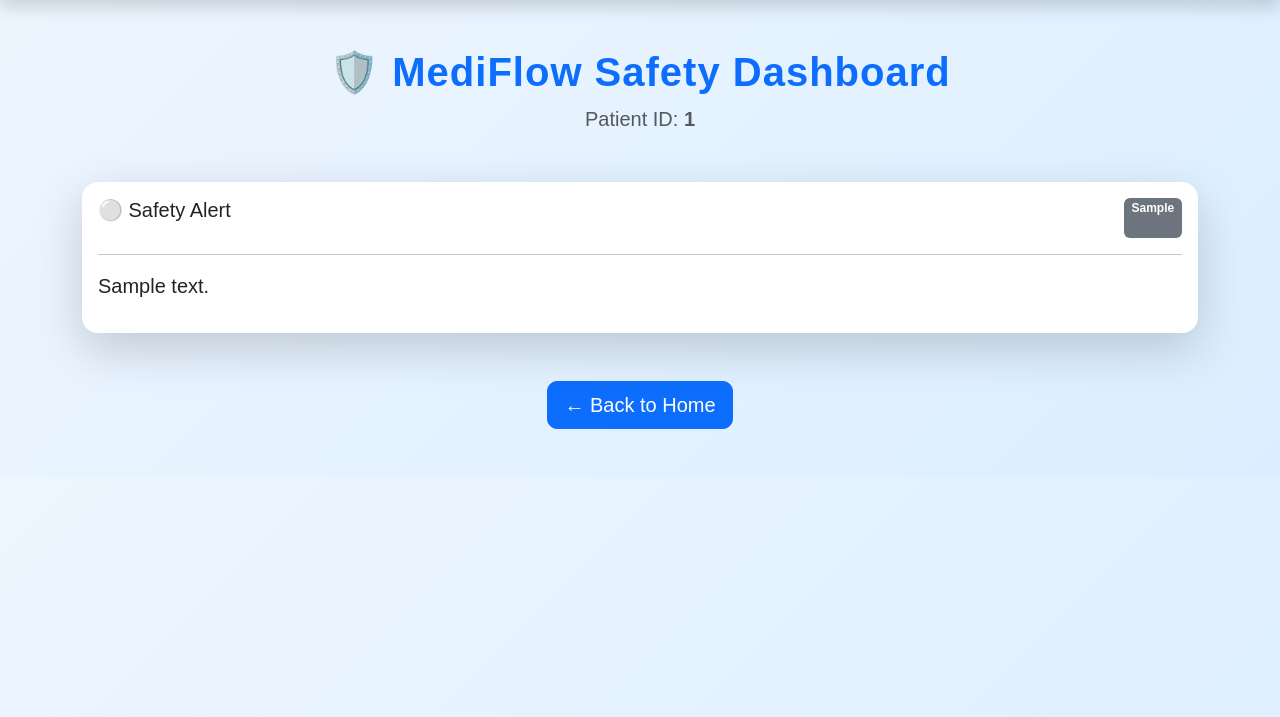
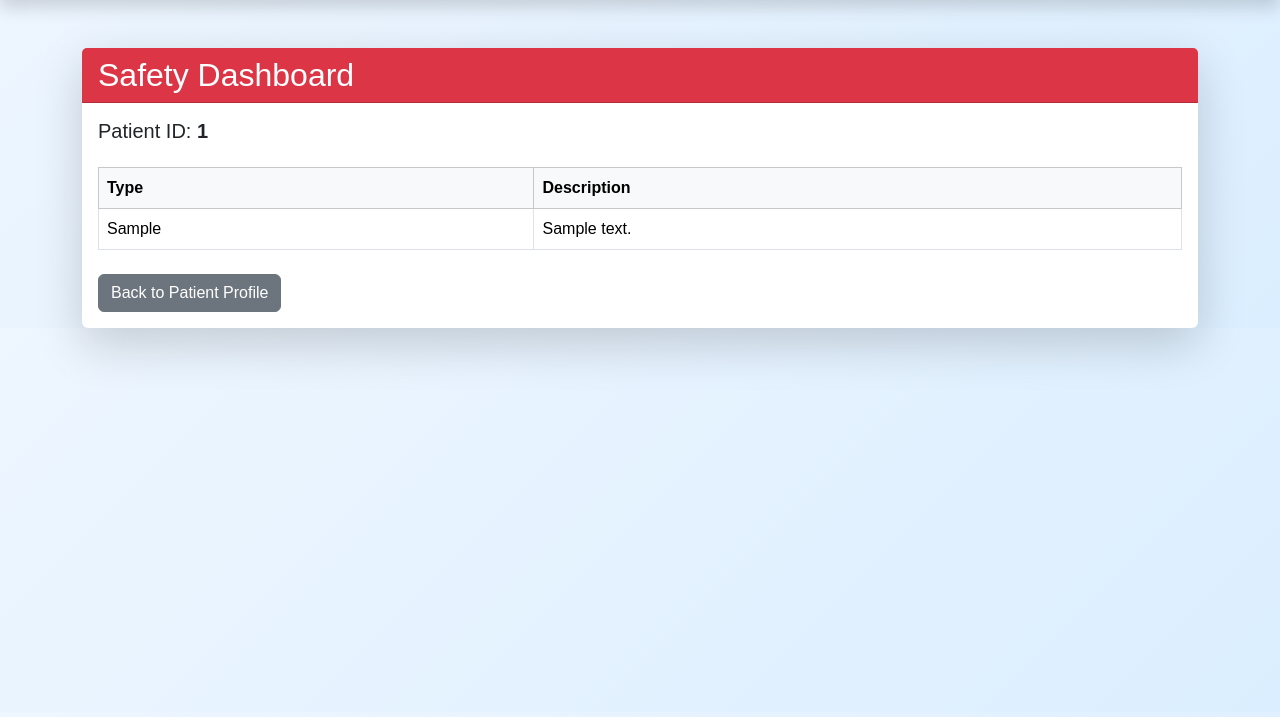
Before and after one commit to harinisharma-t/MediFlow, a Flask app: page /safety/1 in a window 1280 px wide. Shown: the part 56-773 px from the top of the page. Run offline with Flask 3, Linux system fonts and the light colour scheme; tables that the repository leaves empty hold one stand-in row (values such as "Sample post").

Commit message:
Day 12: Added drug interaction checker

```diff
--- a/app.py
+++ b/app.py
@@ -22,7 +22,8 @@ from services.timeline_service import (
 )
 
 from services.safety_service import (
-    check_duplicate_medications
+    check_duplicate_medications,
+    check_drug_interactions
 )
 
 from database.db import (
@@ -196,6 +197,7 @@ def upload_file():
 
     document_id = save_document(document)
 
+    # Duplicate medicines
     duplicate_drugs = check_duplicate_medications(
         patient_id,
         document
@@ -210,13 +212,26 @@ def upload_file():
             f"{drug} already exists in previous prescriptions."
         )
 
+    # Drug interactions
+    interaction_warnings = check_drug_interactions(
+        document["drug_name"]
+    )
+
+    for interaction in interaction_warnings:
+
+        save_flag(
+            patient_id,
+            document_id,
+            "Drug Interaction",
+            f"{interaction['drug1']} + {interaction['drug2']}: {interaction['warning']}"
+        )
+
     return redirect(
-    url_for(
-        "patient_profile",
-        patient_id=patient_id
+        url_for(
+            "patient_profile",
+            patient_id=patient_id
+        )
     )
-)
-
 
 # =====================================================
 # Timeline
@@ -357,6 +372,5 @@ def export_patient_pdf(patient_id):
 # Run Application
 # =====================================================
 
-
 if __name__ == "__main__":
     app.run(debug=True)
--- a/services/safety_service.py
+++ b/services/safety_service.py
@@ -1,76 +1,72 @@
-import sqlite3
-import json
+from database.db import get_patient_documents
 
-DATABASE_NAME = "database/mediflow.db"
+# Sample interaction database
+INTERACTIONS = {
+    ("Amoxicillin", "Azithromycin"):
+        "Both antibiotics should only be used together if prescribed.",
+
+    ("Paracetamol", "Ibuprofen"):
+        "Usually safe together, but prolonged combined use should be monitored.",
+
+    ("Metformin", "Prednisone"):
+        "Prednisone may increase blood sugar and reduce Metformin effectiveness.",
+
+    ("Warfarin", "Aspirin"):
+        "High risk of bleeding when used together."
+}
 
 
-def get_existing_documents(patient_id):
+def check_duplicate_medications(patient_id, current_document):
 
-    connection = sqlite3.connect(DATABASE_NAME)
-    connection.row_factory = sqlite3.Row
+    previous_documents = get_patient_documents(patient_id)
 
-    cursor = connection.cursor()
+    previous_drugs = set()
 
-    cursor.execute("""
-        SELECT *
-        FROM documents
-        WHERE patient_id = ?
-    """, (patient_id,))
+    for document in previous_documents:
 
-    rows = cursor.fetchall()
+        for drug in document["drug_name"]:
 
-    connection.close()
+            previous_drugs.add(drug)
 
-    documents = []
+    duplicates = []
 
-    for row in rows:
+    for drug in current_document["drug_name"]:
 
-        document = dict(row)
+        if drug in previous_drugs:
 
-        document["drug_name"] = json.loads(document["drug_name"])
-        document["dosage"] = json.loads(document["dosage"])
-        document["frequency"] = json.loads(document["frequency"])
+            duplicates.append(drug)
 
-        documents.append(document)
-
-    return documents
+    return duplicates
 
 
-def check_duplicate_medications(patient_id, new_document):
+def check_drug_interactions(drug_list):
 
-    existing_documents = get_existing_documents(patient_id)
+    warnings = []
 
-    existing_drugs = set()
+    for drug1 in drug_list:
 
-    for document in existing_documents:
+        for drug2 in drug_list:
 
-        for drug in document["drug_name"]:
-            existing_drugs.add(drug.lower().strip())
+            if drug1 == drug2:
+                continue
 
-    duplicate_drugs = []
+            pair = (drug1, drug2)
+            reverse_pair = (drug2, drug1)
 
-    for drug in new_document["drug_name"]:
+            if pair in INTERACTIONS:
 
-        if drug.lower().strip() in existing_drugs:
-            duplicate_drugs.append(drug)
+                warnings.append({
+                    "drug1": drug1,
+                    "drug2": drug2,
+                    "warning": INTERACTIONS[pair]
+                })
 
-    return duplicate_drugs
+            elif reverse_pair in INTERACTIONS:
 
+                warnings.append({
+                    "drug1": drug1,
+                    "drug2": drug2,
+                    "warning": INTERACTIONS[reverse_pair]
+                })
 
-if __name__ == "__main__":
-
-    sample_document = {
-        "drug_name": [
-            "Paracetamol",
-            "Vitamin C",
-            "Cetirizine"
-        ]
-    }
-
-    duplicates = check_duplicate_medications(
-        "patient1",
-        sample_document
-    )
-
-    print("Duplicate Medicines Found:")
-    print(duplicates)
+    return warnings
--- a/templates/safety.html
+++ b/templates/safety.html
@@ -4,9 +4,10 @@
 <head>
 
     <meta charset="UTF-8">
+
     <meta name="viewport" content="width=device-width, initial-scale=1.0">
 
-    <title>MediFlow Safety Dashboard</title>
+    <title>Safety Dashboard | MediFlow</title>
 
     <link href="https://cdn.jsdelivr.net/npm/bootstrap@5.3.7/dist/css/bootstrap.min.css" rel="stylesheet">
 
@@ -18,106 +19,111 @@
 
 {% include 'navbar.html' %}
 
-<div class="container py-5">
+<div class="container mt-5">
 
-    <div class="text-center mb-5">
+    <div class="card shadow-lg border-0">
 
-        <h1 class="fw-bold text-primary">
-            🛡️ MediFlow Safety Dashboard
-        </h1>
+        <div class="card-header bg-danger text-white">
 
-        <p class="text-muted fs-5">
-            Patient ID:
-            <span class="fw-bold">{{ patient_id }}</span>
-        </p>
+            <h2 class="mb-0">
+
+                Safety Dashboard
+
+            </h2>
 
         </div>
 
+        <div class="card-body">
+
+            <h5 class="mb-4">
+
+                Patient ID:
+                <strong>{{ patient_id }}</strong>
+
+            </h5>
+
             {% if flags %}
+
+            <table class="table table-bordered table-hover">
+
+                <thead class="table-light">
+
+                    <tr>
+
+                        <th>Type</th>
+                        <th>Description</th>
+
+                    </tr>
+
+                </thead>
+
+                <tbody>
 
                 {% for flag in flags %}
 
+                    <tr>
+
+                        <td>
+
                             {% if flag.flag_type == "Drug Interaction" %}
 
-                {% set color = "danger" %}
-                {% set icon = "🔴" %}
+                                <span class="badge bg-danger">
+
+                                    Drug Interaction
+
+                                </span>
 
                             {% elif flag.flag_type == "Duplicate Medication" %}
 
-                {% set color = "warning" %}
-                {% set icon = "🟡" %}
+                                <span class="badge bg-warning text-dark">
 
-            {% elif flag.flag_type == "Duplicate Test" %}
+                                    Duplicate Medication
 
-                {% set color = "primary" %}
-                {% set icon = "🔵" %}
+                                </span>
 
                             {% else %}
 
-                {% set color = "secondary" %}
-                {% set icon = "⚪" %}
+                                {{ flag.flag_type }}
 
                             {% endif %}
 
-            <div class="card shadow-lg border-0 rounded-4 mb-4">
+                        </td>
 
-                <div class="card-body">
-
-                    <div class="d-flex justify-content-between">
-
-                        <h5 class="mb-3">
-                            {{ icon }} Safety Alert
-                        </h5>
-
-                        <span class="badge bg-{{ color }}">
-                            {{ flag.flag_type }}
-                        </span>
-
-                    </div>
-
-                    <hr>
-
-                    <p class="fs-5">
+                        <td>
 
                             {{ flag.message }}
 
-                    </p>
+                        </td>
 
-                </div>
-
-            </div>
+                    </tr>
 
                 {% endfor %}
 
+                </tbody>
+
+            </table>
+
             {% else %}
 
-        <div class="card shadow-lg border-0 rounded-4">
+            <div class="alert alert-success">
 
-            <div class="card-body text-center">
-
-                <h2 class="text-success">
-                    ✅ No Safety Issues Found
-                </h2>
-
-                <p class="lead">
-
-                    No duplicate medications, drug interactions, or duplicate diagnostic tests were detected for this patient.
-
-                </p>
-
-            </div>
+                No safety alerts found.
 
             </div>
 
             {% endif %}
 
-    <div class="text-center mt-5">
+            <div class="mt-4">
 
-        <a href="/" class="btn btn-primary btn-lg">
+                <a href="/patient/{{ patient_id }}" class="btn btn-secondary">
 
-            ← Back to Home
+                    Back to Patient Profile
 
                 </a>
+
+            </div>
+
+        </div>
 
     </div>
 
```
Lines whose indentation alone changed are shown as unchanged.
